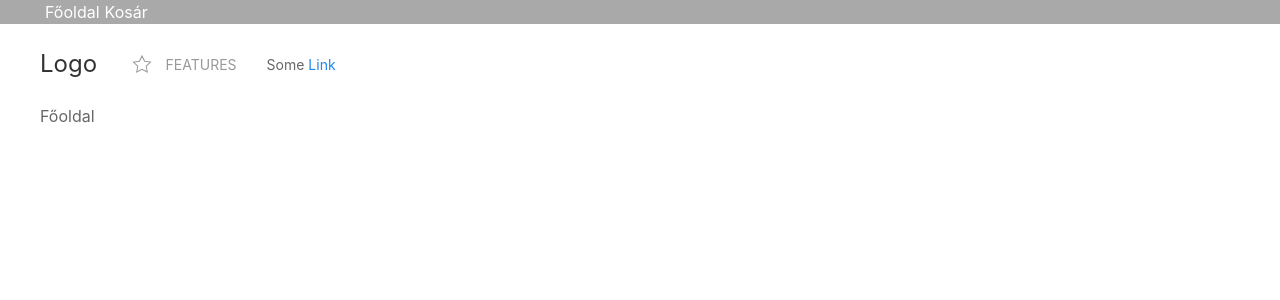
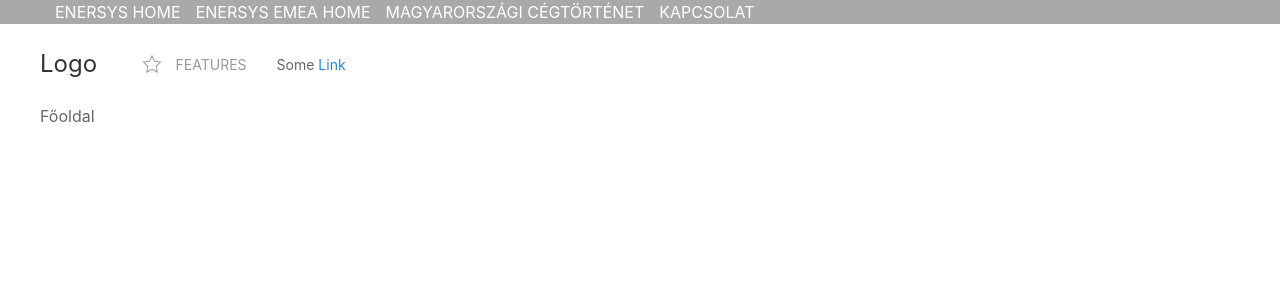
Before and after one commit to bacsakadrian/webshop, a Vue app: page / in a window 1280 px wide. Shown: the top 300 px of the page. Built offline with nearby package versions, Linux system fonts and the light colour scheme.

Commit message:
felső sáv

```diff
--- a/src/views/layouts/ApplicationLayout.vue
+++ b/src/views/layouts/ApplicationLayout.vue
@@ -2,8 +2,10 @@
         <div class="topbar uk-container uk-container-expand">
         <div class="uk-light">
             <ul class="topbarlist">
-                    <li><router-link to="/">Főoldal</router-link></li>
-                    <li><router-link to="kosar">Kosár</router-link></li>
+                    <li><a href="http://www.enersys.com/">ENERSYS HOME</a></li>
+                    <li><a href="http://www.enersys-emea.com/">ENERSYS EMEA HOME</a></li>
+                    <li><router-link to="magyarorszagi-cegtortenet">MAGYARORSZÁGI CÉGTÖRTÉNET</router-link></li>
+                    <li><router-link to="kapcsolat">KAPCSOLAT</router-link></li>
             </ul>
         </div>
     </div>
@@ -54,7 +56,7 @@
     @import url('https://fonts.googleapis.com/css2?family=Roboto&display=swap');
 
     li {
-        padding-left: 5px;
+        padding-left: 15px;
     }
     .topbar {
         color:white;
```
